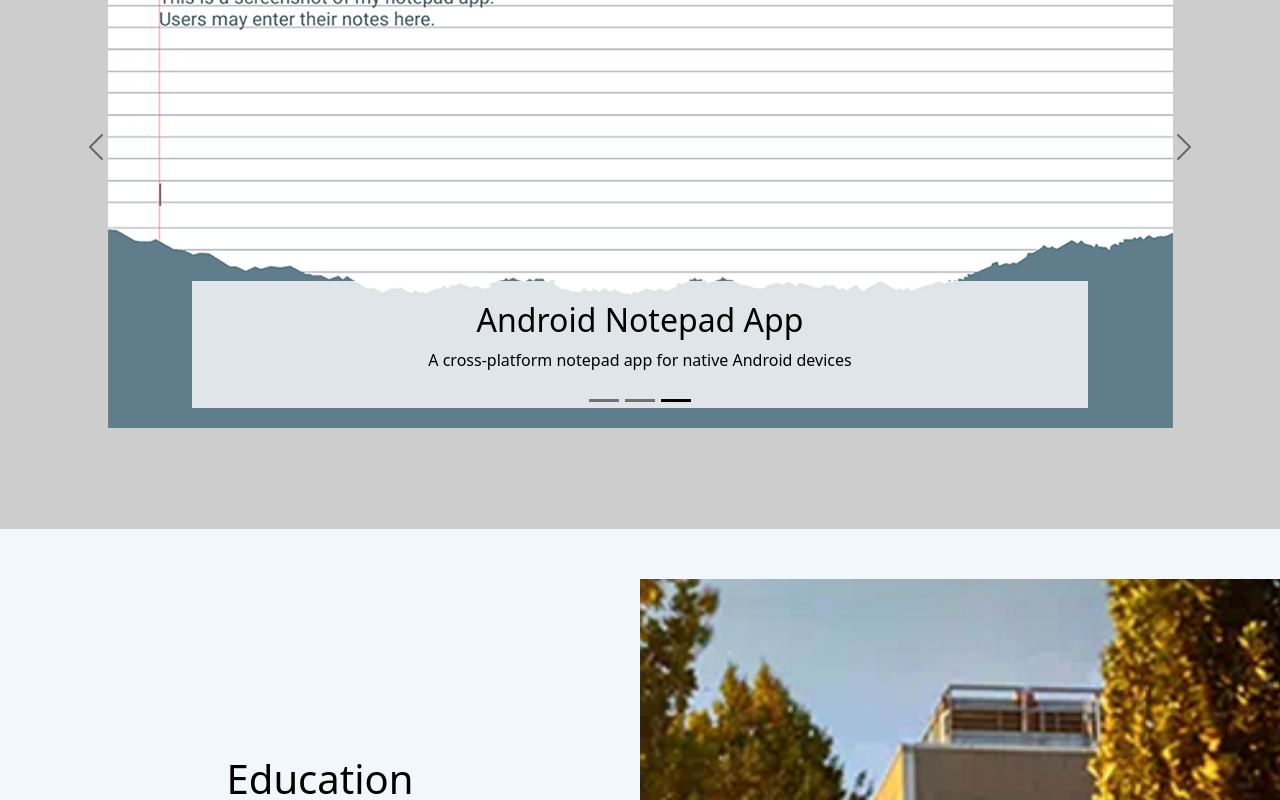
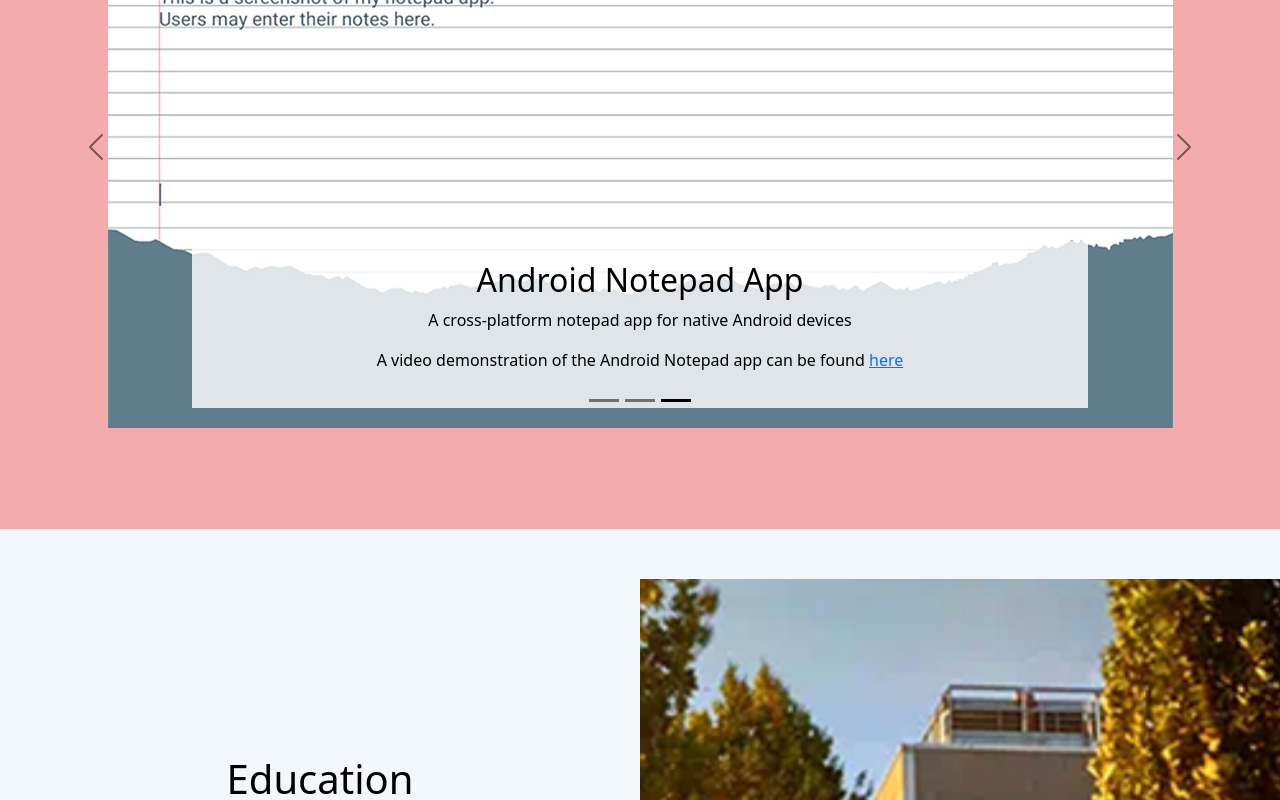
Before and after one commit to KevinDang12/kevin-website, a React (Create React App) app: page / in a window 1280 px wide. Both pictures are taken after a click on the button 676 px from the left and 5906 px from the top of the page. Shown: the part 5511-6311 px from the top of the page. Built offline with nearby package versions, Linux system fonts and the light colour scheme.

Commit message:
Updated the Android notepad project section

```diff
--- a/src/App.js
+++ b/src/App.js
@@ -30,9 +30,9 @@ const styles = {
     height: '50px',
   },
 
-  dividerGray: {
+  dividerRed: {
     width: '100%',
-    backgroundColor: '#cdcdcd',
+    backgroundColor: '#f3abab',
     height: '100px',
   },
 
@@ -97,12 +97,12 @@ function App() {
       </section>
 
       <section id="projects">
-        <div style={styles.dividerGray}/>
+        <div style={styles.dividerRed}/>
       </section>
 
       <Projects/>
 
-      <div style={styles.dividerGray}/>
+      <div style={styles.dividerRed}/>
 
       <div style={styles.dividerBlue}/>
 
--- a/src/components/Projects.js
+++ b/src/components/Projects.js
@@ -30,7 +30,7 @@ const styles = {
     alignItems: 'center',
     justifyContent: 'center',
     color: 'black',
-    backgroundColor: '#cdcdcd',
+    backgroundColor: '#f3abab',
     zIndex: 1,
     width: '100%',
     maxWidth: '100%',
@@ -83,7 +83,7 @@ export default function Projects() {
               <h2 data-testid={'notepad'}>{projectsText.NOTEPAD_THREE}</h2>
               <MediaQuery minWidth={769}>
                 <p>{projectsText.DESCRIPTION_THREE[0]}</p>
-                <p>{projectsText.DESCRIPTION_THREE[1]}</p>
+                <p>{projectsText.DESCRIPTION_THREE[1]}<a href={projectsText.NOTEPAD_ANDROID_LINK}>here</a></p>
               </MediaQuery>
             </Carousel.Caption>
           </Carousel.Item>
--- a/src/components/text/projectsText.js
+++ b/src/components/text/projectsText.js
@@ -1,7 +1,8 @@
 export const TITLE = 'Projects';
 export const LINK = 'http://www.kevindang12.com/minesweeper';
 export const NOTEPAD_WEB_LINK = "https://notepad.kevindang12.com/signin"
-export const NOTEPAD_DESKTOP_LINK = "https://github.com/KevinDang12/Desktop-Notepad"
+export const NOTEPAD_DESKTOP_LINK = "https://github.com/KevinDang12/Desktop-Notepad";
+export const NOTEPAD_ANDROID_LINK = "https://youtube.com/shorts/YoSnYonojhg";
 export const HERE = 'here';
 export const NOTEPAD_ONE = 'React Notepad App';
 export const DESCRIPTION_ONE = [
@@ -18,4 +19,5 @@ export const DESCRIPTION_TWO = [
 export const NOTEPAD_THREE = 'Android Notepad App';
 export const DESCRIPTION_THREE = [
   `A cross-platform notepad app for native Android devices`,
+  `A video demonstration of the Android Notepad app can be found `,
 ];
```
